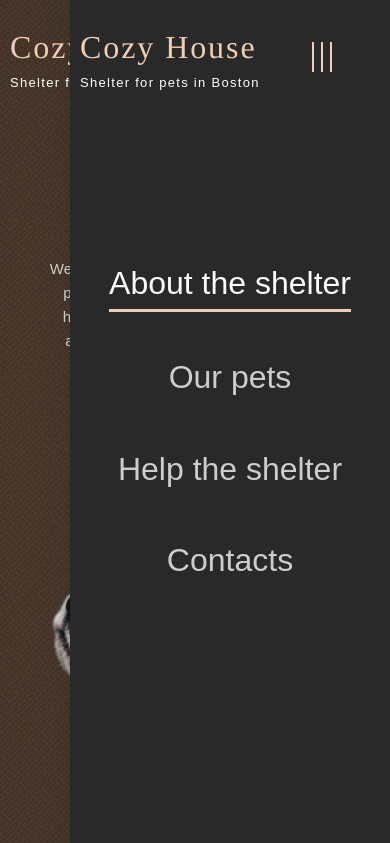
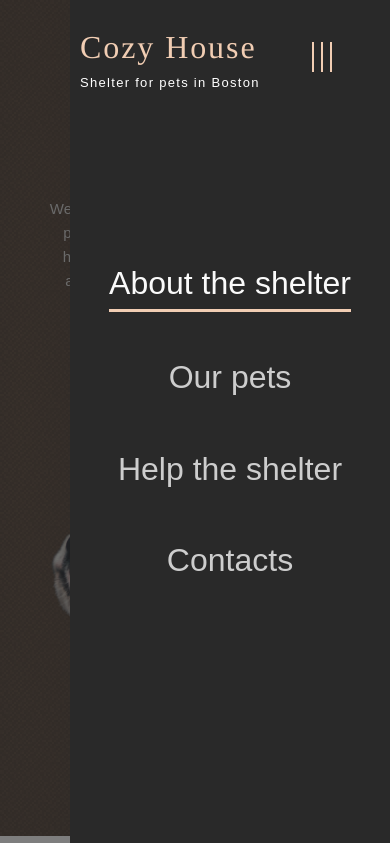
Before and after one commit to OlegSkar1/shelter, a website: page src/pages/main/index.html in a window 390 px wide. Both pictures are taken after a click on the element 322 px from the left and 60 px from the top of the page. Shown: the top 843 px of the page. Drawn offline with Linux system fonts and the light colour scheme.

Commit message:
fix main burger menu

```diff
--- a/src/pages/main/index.html
+++ b/src/pages/main/index.html
@@ -18,12 +18,6 @@
               </a>
             </div>
             <nav class="header__nav">
-              <div class="header__logo">
-                <a href="#!">
-                  <h1>Cozy House</h1>
-                  <p>Shelter for pets in Boston</p>
-                </a>
-              </div>
               <a href="#about" class="active header__link">  About the shelter </a>
               <a href="../pets/index.html" class="header__link"> Our pets </a>
               <a href="#help" class="header__link"> Help the shelter</a>
--- a/src/pages/main/script.js
+++ b/src/pages/main/script.js
@@ -1,43 +1,45 @@
 // Burger menu
-const burger = document.querySelector(".burger");
-const headerNav = document.querySelector(".header__nav");
+const burger = document.querySelector('.burger');
+const header = document.querySelector('.header');
+const headerWrapper = document.querySelector('.header__wrapper');
+const headerLogo = document.querySelector('.header__logo');
+const headerNav = document.querySelector('.header__nav');
 const body = document.body;
-const navLinks = headerNav.querySelectorAll(".header__nav>a");
+const navLinks = headerNav.querySelectorAll('.header__nav>a');
 
 const activeLink = () => {
   navLinks.forEach((link) => {
-    if (link.classList.contains("active")) {
-      link.classList.remove("active");
+    if (link.classList.contains('active')) {
+      link.classList.remove('active');
     }
   });
 };
 
-headerNav.addEventListener("click", (e) => {
-  if (!e.target.classList.contains("header__link")) {
+headerNav.addEventListener('click', (e) => {
+  if (!e.target.classList.contains('header__link')) {
     return;
+  }
+  if (!e.target.classList.contains('active')) {
+    activeLink();
+    e.target.classList.add('active');
+    burgerToggle();
   } else {
-    if (!e.target.classList.contains("active")) {
-      activeLink();
-      e.target.classList.add("active");
-      burgerToggle();
-    } else {
-      burgerToggle();
-    }
+    burgerToggle();
   }
 });
 
-// navLinks.forEach((link) => {
-//   link.addEventListener("click", (e) => {
-//     if (e.target.classList.contains("active")) {
-//       return;
-//     }
-//     e.target.classList.add("active");
-//   });
-// });
+// open/close burger menu
 const burgerToggle = () => {
-  burger.classList.toggle("active");
-  headerNav.classList.toggle("active");
-  body.classList.toggle("lock");
+  burger.classList.toggle('active');
+  header.classList.toggle('header_active');
+  headerNav.classList.toggle('active');
+  body.classList.toggle('lock');
+
+  if (headerLogo.parentElement != headerNav) {
+    headerNav.prepend(headerLogo);
+  } else {
+    headerWrapper.prepend(headerLogo);
+  }
 };
 
-burger.addEventListener("click", burgerToggle);
+burger.addEventListener('click', burgerToggle);
--- a/src/scss/layout/main/_footer.scss
+++ b/src/scss/layout/main/_footer.scss
@@ -107,6 +107,8 @@
 }
 
 .content-container__img {
-  width: 260px;
-  margin: auto;
+  @include media-mobile {
+    width: 260px;
+    margin: auto;
+  }
 }
--- a/src/scss/main.scss
+++ b/src/scss/main.scss
@@ -1,23 +1,24 @@
 // Base
-@import "./base/reset";
-@import "./base/typography";
+@import './base/reset';
+@import './base/typography';
 
 //Utils
-@import "./utils/variables";
-@import "./utils/prototype";
-@import "./utils/mixins";
+@import './utils/variables';
+@import './utils/prototype';
+@import './utils/mixins';
+@import './utils/animation';
 
 // Components
-@import "./components/card";
-@import "./components/buttons";
+@import './components/card';
+@import './components/buttons';
 
 //Pages
-@import "./pages/home";
+@import './pages/home';
 
 //Layout
-@import "./layout/main/header";
-@import "./layout/main/about";
-@import "./layout/main/pets";
-@import "./layout/main/help";
-@import "./layout/main/donation";
-@import "./layout/main/footer";
+@import './layout/main/header';
+@import './layout/main/about';
+@import './layout/main/pets';
+@import './layout/main/help';
+@import './layout/main/donation';
+@import './layout/main/footer';
--- a/src/scss/pages/_home.scss
+++ b/src/scss/pages/_home.scss
@@ -4,9 +4,29 @@ html {
 body {
   max-width: 1280px;
   margin: 0 auto;
+
   @include media-mobile {
+    &.lock:before {
+      content: '';
+      position: absolute;
+      width: 100%;
+      height: 100vh;
+      top: 0;
+      left: 0;
+      background: rgba(41, 41, 41, 0.6);
+      animation-duration: 0.3s;
+      animation-name: background;
+    }
     &.lock {
       overflow: hidden;
     }
   }
 }
+
+main {
+  @include media-mobile {
+    & > {
+      background: rgba(41, 41, 41, 0.6);
+    }
+  }
+}
--- /dev/null
+++ b/src/scss/utils/_animation.scss
@@ -0,0 +1,8 @@
+@keyframes background {
+  from {
+    background: rgba(41, 41, 41, 0);
+  }
+  to {
+    background: rgba(41, 41, 41, 0.6);
+  }
+}
```
Also changed, not shown: src/css/main.css, src/css/pets.css, 2 other files.
